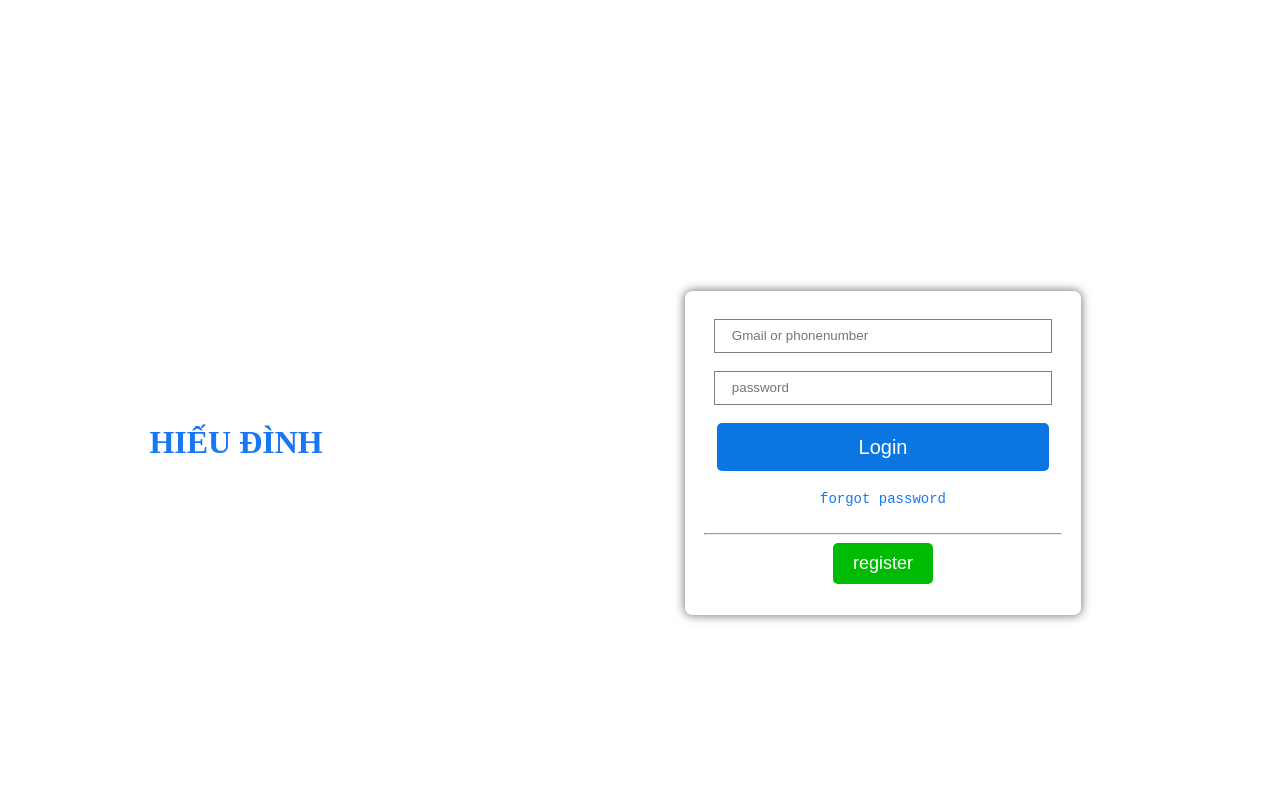
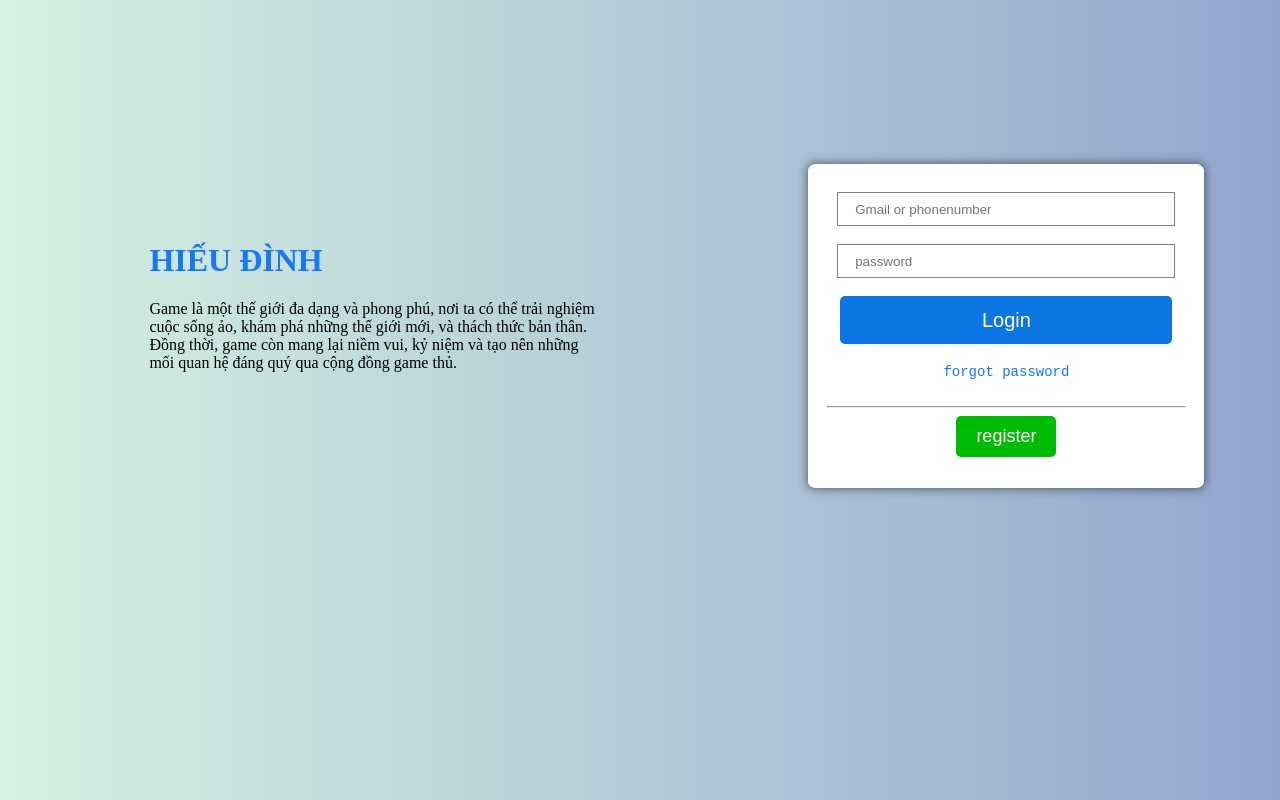
Before and after one commit to hntgcd18649/project-test, a plain HTML site: page frontend/login/login.html in a window 1280 px wide. Drawn offline with Linux system fonts and the light colour scheme.

Commit message:
update css

```diff
--- a/frontend/login/login.css
+++ b/frontend/login/login.css
@@ -1,17 +1,23 @@
 
 body {
     font-family: inherit;
+    background-image: linear-gradient(to right, #d4f1e1, #93a5cf );
 }
 
 h1{
     color:#1877f2;
-    padding-top: 20%;
+    padding-top: 10%;
     padding-left: 20%;
-    Font-weight : 900;
+    Font-weight : 9999;
+}
+p {
+    color:#000000;
+
+    padding-left: 20%;
 }
 .form{
 
-
+background-color: #fff;
     padding-bottom: 24px;
     padding-top: 10px;
     height: 290px;
@@ -28,8 +34,9 @@ h1{
 
 
 .g-grid {
-    padding-top: 20%;
+    padding-top: 10%;
     display: grid;
+
     /* W(adjusted) = W(individual) - (1rem * 1/2) */
     grid-template-columns: calc(50% - (30px * 1/2)) calc(50% - (30px * 1/2));
     grid-column-gap: 30px;
@@ -83,3 +90,6 @@ font-family: monospace;
     height: 30px;
     border:1px solid gray;
 }
+.loginform{
+    padding-left: 20%;
+}
--- a/frontend/login/login.html
+++ b/frontend/login/login.html
@@ -26,9 +26,12 @@
 
         <div class="g-grid-col">
             <h1>  HIẾU ĐÌNH </h1>
+            <p>Game là một thế giới đa dạng và phong phú, nơi ta có thể trải nghiệm cuộc sống ảo, khám phá những thế giới mới, và thách thức bản thân. Đồng thời, game còn mang lại niềm vui, kỷ niệm và tạo nên những mối quan hệ đáng quý qua cộng đồng game thủ.
+
+                </p>
         </div>
 
-        <div class="g-grid-col ">
+        <div class="loginform">  <div class="g-grid-col ">
             <div class="form">
                 <form>
                     <br>
@@ -50,8 +53,13 @@
                     <button type="button" class="regis">register</button>
                 </form>
             </div>
-        </div>
+        </div></div>
 
+
+    </div?>
+
+
+    <div>
 
 
     </div>
```
